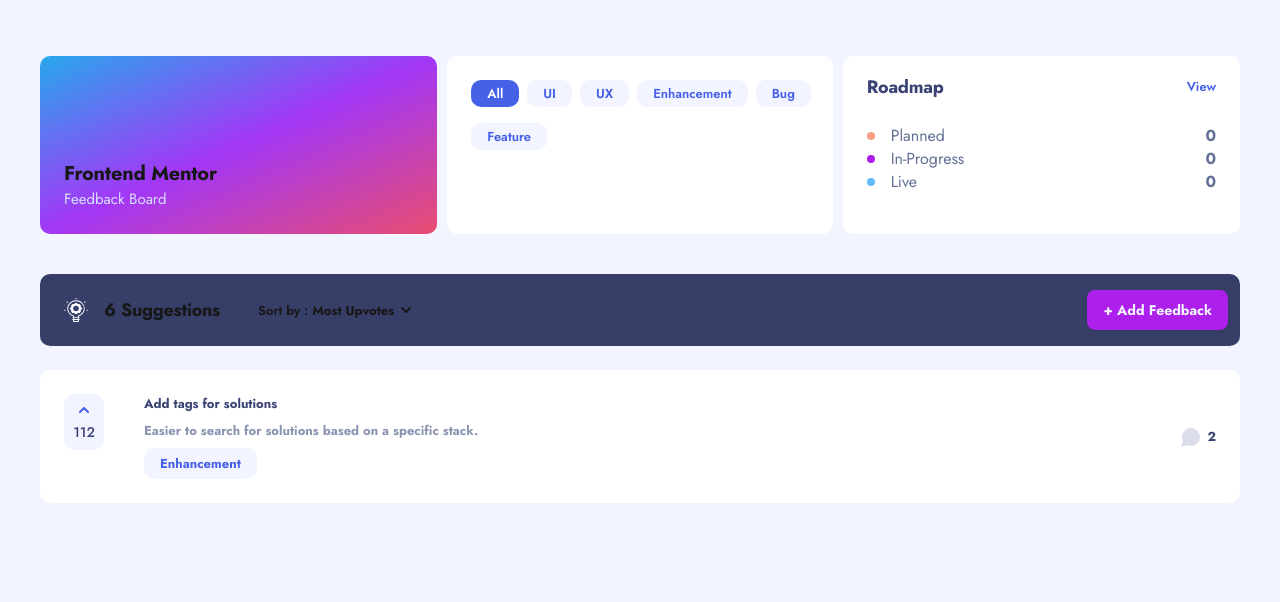
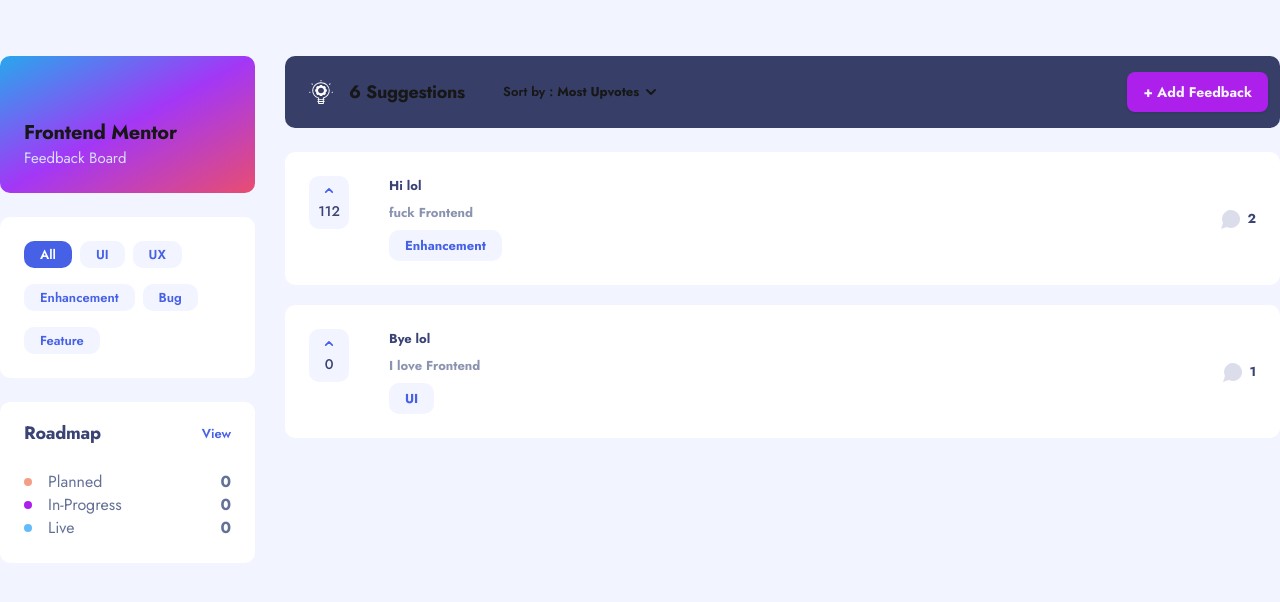
Before and after one commit to AbdullahHamadax/product-feedback-new, a Next.js app: page / in a window 1280 px wide. Shown: the top 602 px of the page. Built offline with nearby package versions, Linux system fonts and the light colour scheme.

Commit message:
Project revamp & finish desktop design. - Fix RoadmapCard component name. - Used container class. - Make DesktopAside folder and index.tsx - Make shared folder and organized RoadmapCard, CategoryCard, GradientCard in it. - Made FeedbackItem more dynamic with TS powers!

```diff
--- /dev/null
+++ b/app/components/DesktopAside/index.tsx
@@ -0,0 +1,15 @@
+import CategoryCard from "../shared/CategoryCard";
+import GradientCard from "../shared/GradientCard";
+import RoadmapCard from "../shared/RoadmapCard";
+
+const DesktopAside = () => {
+  return (
+    <aside className="hidden w-[15.938rem] gap-6 lg:flex lg:flex-col">
+      <GradientCard />
+      <CategoryCard />
+      <RoadmapCard />
+    </aside>
+  );
+};
+
+export default DesktopAside;
--- a/app/components/Main/NotEmpty/FeedbackItem.tsx
+++ b/app/components/Main/NotEmpty/FeedbackItem.tsx
@@ -1,22 +1,33 @@
 import { Button } from "@/components/ui/button";
+import { Category } from "@/lib/types";
 import { ChevronUp, MessageCircle } from "lucide-react";
-const FeedbackItem = () => {
+const FeedbackItem = ({
+  upvotes,
+  title,
+  comments,
+  content,
+  category,
+}: {
+  upvotes: number;
+  title: string;
+  comments: any[];
+  content: string;
+  category: Category;
+}) => {
   return (
     <div className="body-3 flex items-start gap-10 rounded-[0.63rem] bg-white p-6 font-bold">
-      <Button className="body-3 group hidden h-14 flex-col items-center gap-1 rounded-[0.63rem] bg-white-1 px-2 text-feedback-title shadow-none hover:bg-blue-card-hover active:bg-blue active:text-white sm:flex">
+      <Button className="body-3 group hidden h-[3.313rem] flex-col items-center gap-1 rounded-[0.63rem] bg-white-1 px-2 text-feedback-title shadow-none hover:bg-blue-card-hover active:bg-blue active:text-white sm:flex">
         <ChevronUp
           className="h-4 text-blue transition group-active:text-white"
           strokeWidth={3}
         />
-        <p>112</p>
+        <p>{upvotes}</p>
       </Button>
       <div className="flex flex-1 flex-col items-start">
-        <p className=" mb-2 text-feedback-title">Add tags for solutions</p>
-        <p className="mb-2 text-[#647196] opacity-75">
-          Easier to search for solutions based on a specific stack.
-        </p>
+        <p className="mb-2 text-feedback-title">{title}</p>
+        <p className="mb-2 text-[#647196] opacity-75">{content}</p>
         <div className="mb-4 rounded-[0.63rem] bg-white-1 px-4 py-1.5 text-blue sm:mb-0">
-          Enhancement
+          {category}
         </div>
         <div className="flex w-full justify-between sm:hidden">
           <Button className="body-3 group flex items-center gap-1 rounded-[0.63rem] bg-white-1 py-1.5 pl-2 pr-3 text-feedback-title shadow-none hover:bg-blue-card-hover active:bg-blue active:text-white">
@@ -24,7 +35,7 @@
               className="h-4 text-blue transition group-active:text-white"
               strokeWidth={3}
             />
-            <p>112</p>
+            <p>{upvotes}</p>
           </Button>
           <div className="flex  items-center gap-1">
             <MessageCircle
@@ -32,7 +43,7 @@
               className="size-6 opacity-60"
               strokeWidth={0}
             />
-            <p className="text-feedback-title">2</p>
+            <p className="text-feedback-title">{comments.length}</p>
           </div>
         </div>
       </div>
@@ -42,7 +53,7 @@
           className="size-6 opacity-60"
           strokeWidth={0}
         />
-        <p className="text-feedback-title">2</p>
+        <p className="text-feedback-title">{comments.length}</p>
       </div>
     </div>
   );
--- a/app/components/Main/NotEmpty/index.tsx
+++ b/app/components/Main/NotEmpty/index.tsx
@@ -1,9 +1,36 @@
+import { Category } from "@/lib/types";
 import FeedbackItem from "./FeedbackItem";
-
+const feedbackItems = [
+  {
+    upvotes: 112,
+    comments: [1, 2],
+    title: "Hi lol",
+    content: "fuck Frontend",
+    category: Category.ENHANCEMENT,
+  },
+  {
+    upvotes: 0,
+    comments: [1],
+    title: "Bye lol",
+    content: "I love Frontend",
+    category: Category.UI,
+  },
+];
 const NotEmpty = () => {
   return (
-    <div className="px-6 py-8 sm:px-10 sm:py-6">
-      <FeedbackItem />
+    <div className="mt-6 flex flex-col gap-4 lg:gap-5">
+      {feedbackItems.map((item, index) => {
+        return (
+          <FeedbackItem
+            upvotes={item.upvotes}
+            comments={item.comments}
+            title={item.title}
+            content={item.content}
+            category={item.category}
+            key={index}
+          />
+        );
+      })}
     </div>
   );
 };
--- a/app/components/header/index.tsx
+++ b/app/components/header/index.tsx
@@ -1,13 +1,13 @@
-import CategoryCard from "./CategoryCard";
-import GradientCard from "./GradientCard";
+import CategoryCard from "../shared/CategoryCard";
+import GradientCard from "../shared/GradientCard";
+import RoadmapCard from "../shared/RoadmapCard";
 import MobileNav from "./MobileNav";
-import RoadmapCard from "./RoadmapCard";
 import SuggestionsBar from "./SuggestionsBar";
 
 export default function Header() {
   return (
-    <header className="flex flex-col sm:mx-10 sm:mt-14 sm:gap-10">
-      <div className="hidden w-full gap-2.5 sm:flex">
+    <header className="flex flex-col sm:gap-10">
+      <div className="hidden w-full gap-2.5 sm:flex lg:hidden">
         <GradientCard />
         <CategoryCard />
         <RoadmapCard />
--- a/app/components/header/CategoryCard.tsx
+++ b/app/components/shared/CategoryCard.tsx
@@ -11,7 +11,7 @@
     { name: "Feature", isActive: false },
   ];
   return (
-    <div className="h-[11.13rem]  flex-1 rounded-[0.63rem] bg-white pb-3 pl-6 pr-3 pt-6 text-center">
+    <div className="flex-1 rounded-[0.63rem] bg-white p-6 text-center lg:flex-initial">
       <div className="flex flex-wrap sm:gap-x-1 sm:gap-y-2 md:gap-x-2 md:gap-y-4 ">
         {categories.map((category, index) => {
           return (
--- a/app/components/header/GradientCard.tsx
+++ b/app/components/shared/GradientCard.tsx
@@ -1,6 +1,6 @@
 const GradientCard = () => {
   return (
-    <div className="flex h-[11.13rem]  flex-1 items-end justify-between rounded-[0.63rem] bg-gradient-to-br from-[#28A7ED] via-[#A337F6] to-[#E84D70] p-6">
+    <div className="flex flex-1 items-end justify-between rounded-[0.63rem] bg-gradient-to-br from-[#28A7ED] via-[#A337F6] to-[#E84D70] p-6 lg:h-[8.563rem] lg:flex-initial">
       <div className="flex flex-col ">
         <h2>Frontend Mentor</h2>
         <p className="body-2 text-[#D5DEFB]">Feedback Board</p>
--- a/app/components/header/RoadmapCard.tsx
+++ b/app/components/shared/RoadmapCard.tsx
@@ -1,6 +1,6 @@
-const CategoryCard = () => {
+const RoadmapCard = () => {
   return (
-    <div className="flex h-[11.13rem]  flex-1 flex-col gap-6 rounded-[0.63rem] bg-white px-6 pt-[1.125rem]">
+    <div className="flex flex-1 flex-col gap-6 rounded-[0.63rem] bg-white p-6 pt-[1.125rem] lg:flex-initial">
       <div className="flex items-center justify-between">
         <h3 className="text-feedback-title">Roadmap</h3>
         <p className="body-3 text-blue hover:underline">View</p>
@@ -32,4 +32,4 @@
   );
 };
 
-export default CategoryCard;
+export default RoadmapCard;
--- a/app/layout.tsx
+++ b/app/layout.tsx
@@ -22,7 +22,7 @@
   return (
     <html lang="en">
       <body
-        className={cn("bg-white-1 font-sans antialiase", fontSans.variable)}
+        className={cn("bg-white-1 font-sans antialiase ", fontSans.variable)}
       >
         {children}
       </body>
--- a/app/page.tsx
+++ b/app/page.tsx
@@ -1,11 +1,15 @@
+import DesktopAside from "./components/DesktopAside";
 import Header from "./components/Header";
 import Main from "./components/Main/";
 
 export default function Home() {
   return (
-    <>
-      <Header />
-      <Main />
-    </>
+    <div className="container mx-auto flex min-h-screen justify-center gap-[1.875rem] sm:pt-14">
+      <DesktopAside />
+      <div className="flex-1">
+        <Header />
+        <Main />
+      </div>
+    </div>
   );
 }
--- /dev/null
+++ b/lib/types.ts
@@ -0,0 +1,7 @@
+export enum Category {
+  UI = "UI",
+  UX = "UX",
+  ENHANCEMENT = "Enhancement",
+  BUG = "Bug",
+  FEATURE = "Feature",
+}
```
